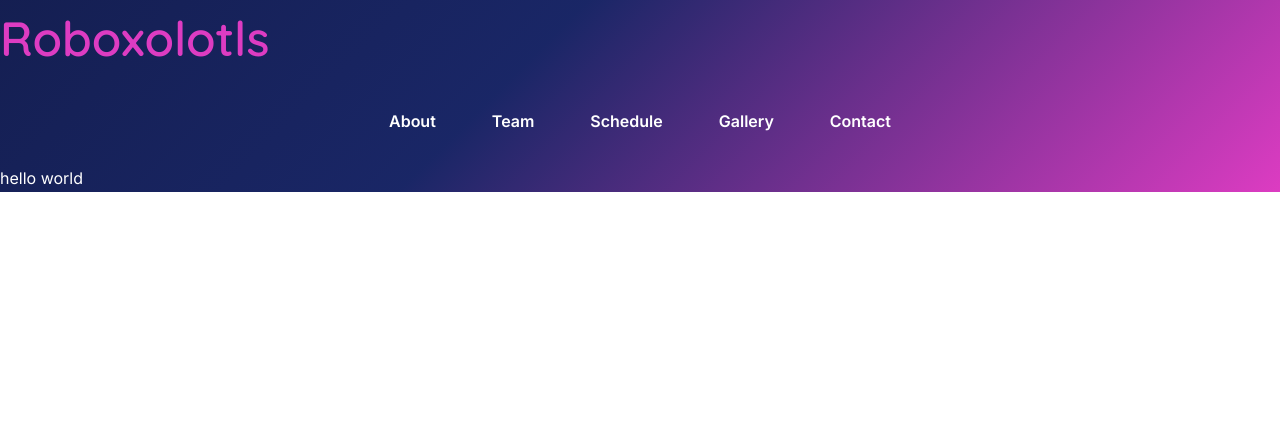
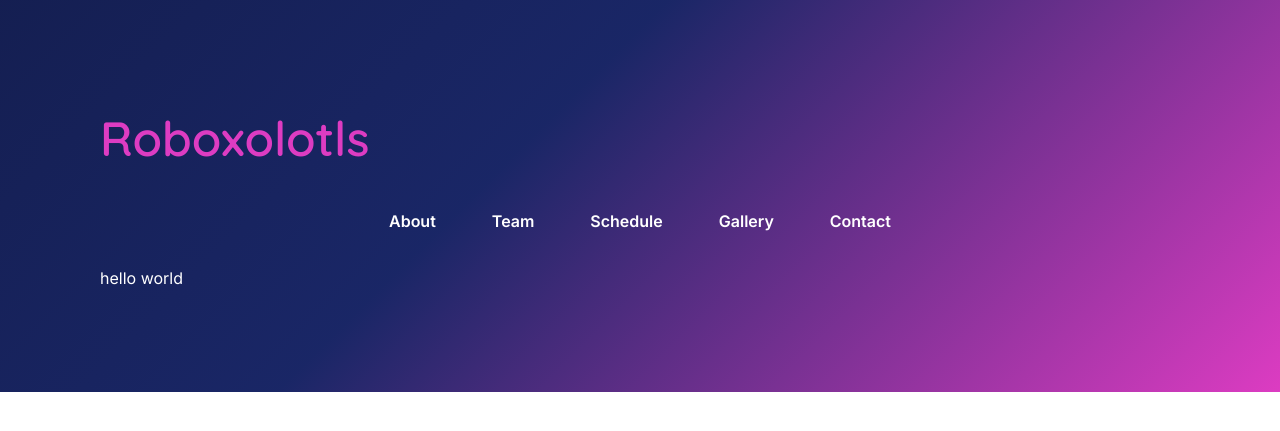
Before and after one commit to ftc-newtech/ftc-newtech.github.io, a Jekyll site: the page built from index.md, in a window 1280 px wide. Shown: the top 431 px of the page. Built offline with Jekyll 4.4.1, drawn with Linux system fonts in a browser that asks for light colours.

Commit message:
Update style.css

```diff
--- a/_includes/style.css
+++ b/_includes/style.css
@@ -34,11 +34,13 @@ body {
   color: var(--text-light);
   line-height: 1.6;
   font-size: 16px;
+  margin: 100px;
 }
 
 /* Header with Centered Title */
 header {
   text-align: center;
+  margin: auto;
   padding: 2rem 1rem 1rem;
 }
 
```
